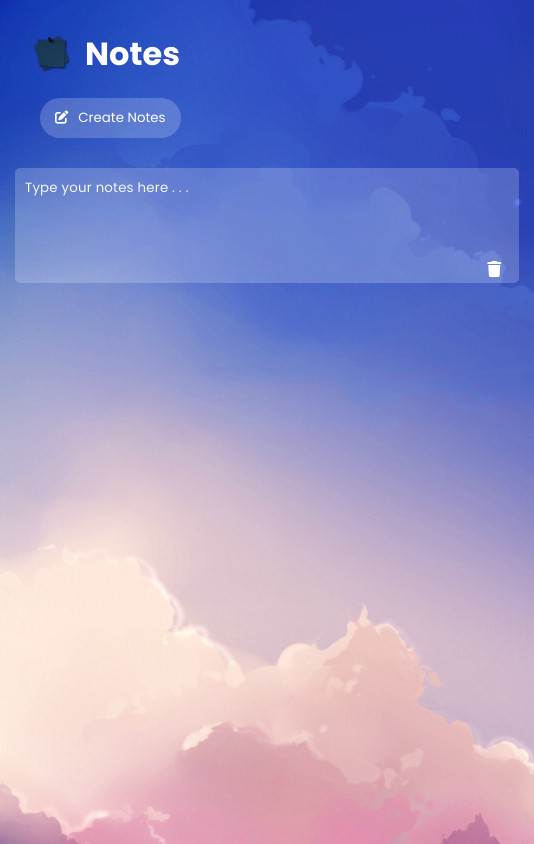
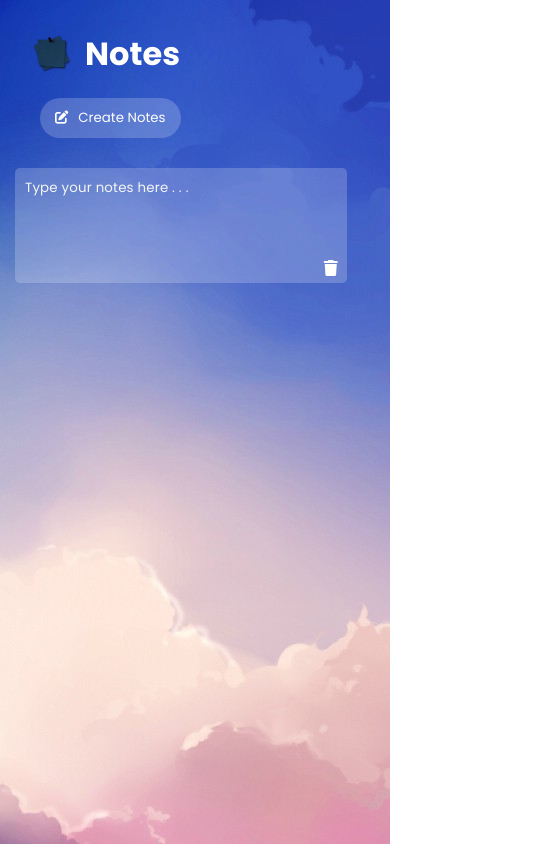
Before and after one commit to bhishek110/bhisheknotes, a plain HTML site: page index.html in a window 390 px wide. Both pictures are taken after a click on the button "Create Notes". Shown: the whole page, 534 px wide, since content can reach past the window. Drawn offline with Linux system fonts and the light colour scheme.

Commit message:
Update 02-notes.css

```diff
--- a/02-notes.css
+++ b/02-notes.css
@@ -11,7 +11,7 @@ body{
   background-size:auto;
   background-repeat: repeat;
 }
-/*
+
 @media screen and (max-width:700px) {
   .content{
     width: 85%;
@@ -20,11 +20,9 @@ body{
   .fa-trash{
     position: absolute;
     top: 67%;
-    left: 80%;
-    width: 20px;
-    height: 24px;
+    left: 83%;
   }
-} */
+}
 
 .header{
   display: flex;
```
